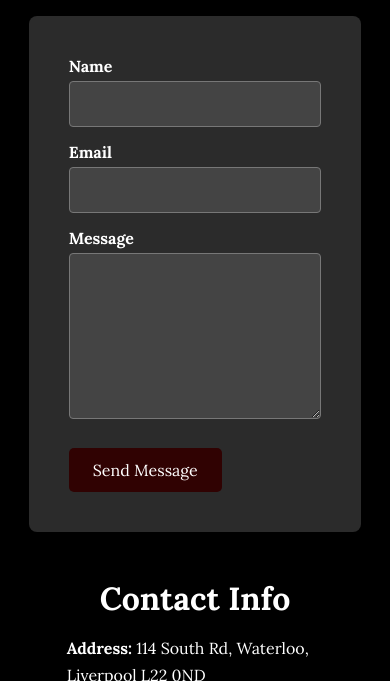
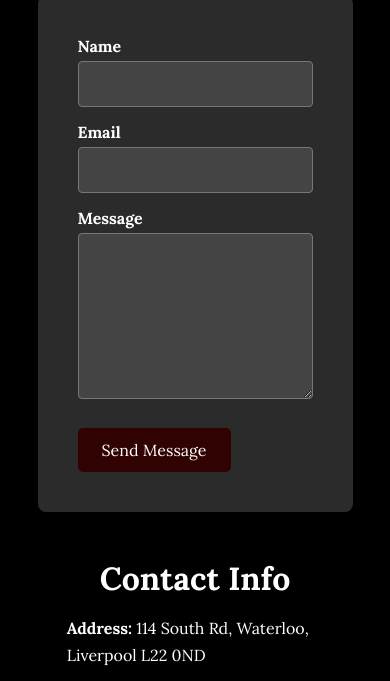
Before and after one commit to DmytroHonchar/DagGurkhaLiverpool, a website: page public/contact.html in a window 390 px wide. Shown: the part 272-953 px from the top of the page. Drawn offline with Linux system fonts and the light colour scheme.

Commit message:
Revert "Update contact.css"
This reverts commit d57346916bde073f17755713cefaf7ad8107215c.

```diff
--- a/public/contact.css
+++ b/public/contact.css
@@ -523,8 +523,6 @@ body.no-scroll {
 }
 
 
-
-
 /* Force left alignment on iOS date/time fields while keeping native pickers */
 .contact-form input[type="date"],
 .contact-form input[type="time"] {
@@ -609,54 +607,4 @@ body.no-scroll {
 
 
 
-/* Fixed height container with internal scrolling */
-.contact-section {
-  position: relative;
-  height: 100vh; /* Use viewport height */
-  display: flex;
-  flex-direction: row;
-  justify-content: space-between;
-  align-items: flex-start;
-  padding: 40px 20px;
-  box-sizing: border-box;
-  background: url('/content/BG1.jpg') no-repeat center center;
-  background-size: cover;
-  color: #fff;
-  overflow: auto; /* Allow scrolling if content exceeds height */
-}
-
-/* Override for iOS */
-@supports (-webkit-touch-callout: none) {
-  .contact-section {
-    background-attachment: scroll;
-    min-height: -webkit-fill-available; /* iOS viewport fix */
-  }
-}
-
-/* Make form containers scrollable if they exceed space */
-.contact-form, .contact-info {
-  max-height: calc(100vh - 100px); /* Account for padding and header */
-  overflow-y: auto;
-  -webkit-overflow-scrolling: touch; /* Smooth scrolling on iOS */
-}
-
-/* Form enhancements */
-.contact-form form {
-  position: relative; /* Establish positioning context */
-  height: auto; /* Let content determine height */
-}
-
-/* Responsive adjustments */
-@media screen and (max-width: 900px) {
-  .contact-section {
-    flex-direction: column;
-    align-items: center;
-    overflow-y: auto;
-  }
-
-  .contact-form, .contact-info {
-    width: 95%;
-    max-height: none; /* Remove max height constraint on mobile */
-    overflow: visible; /* Don't need internal scrolling */
-  }
-}
+/*  */
```
